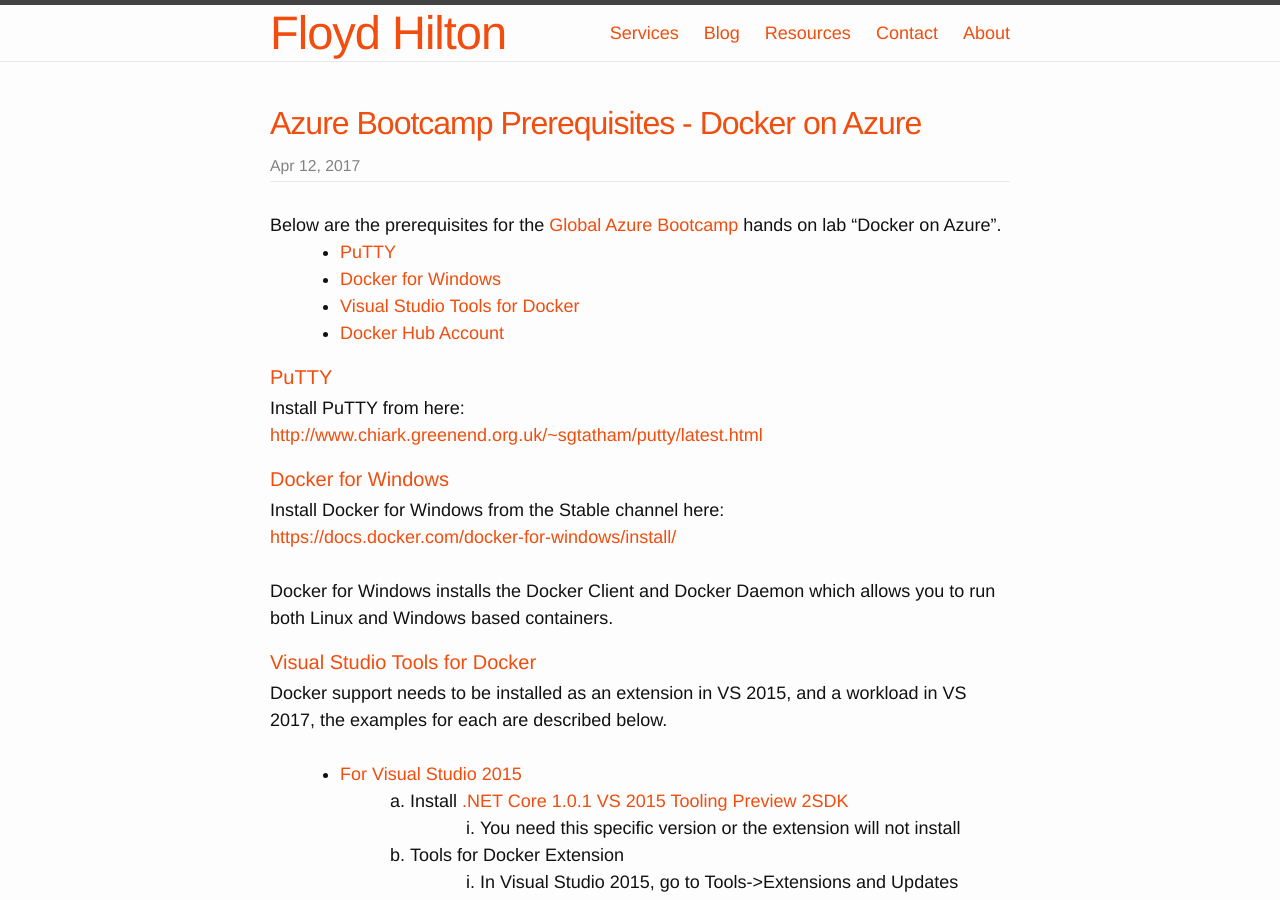
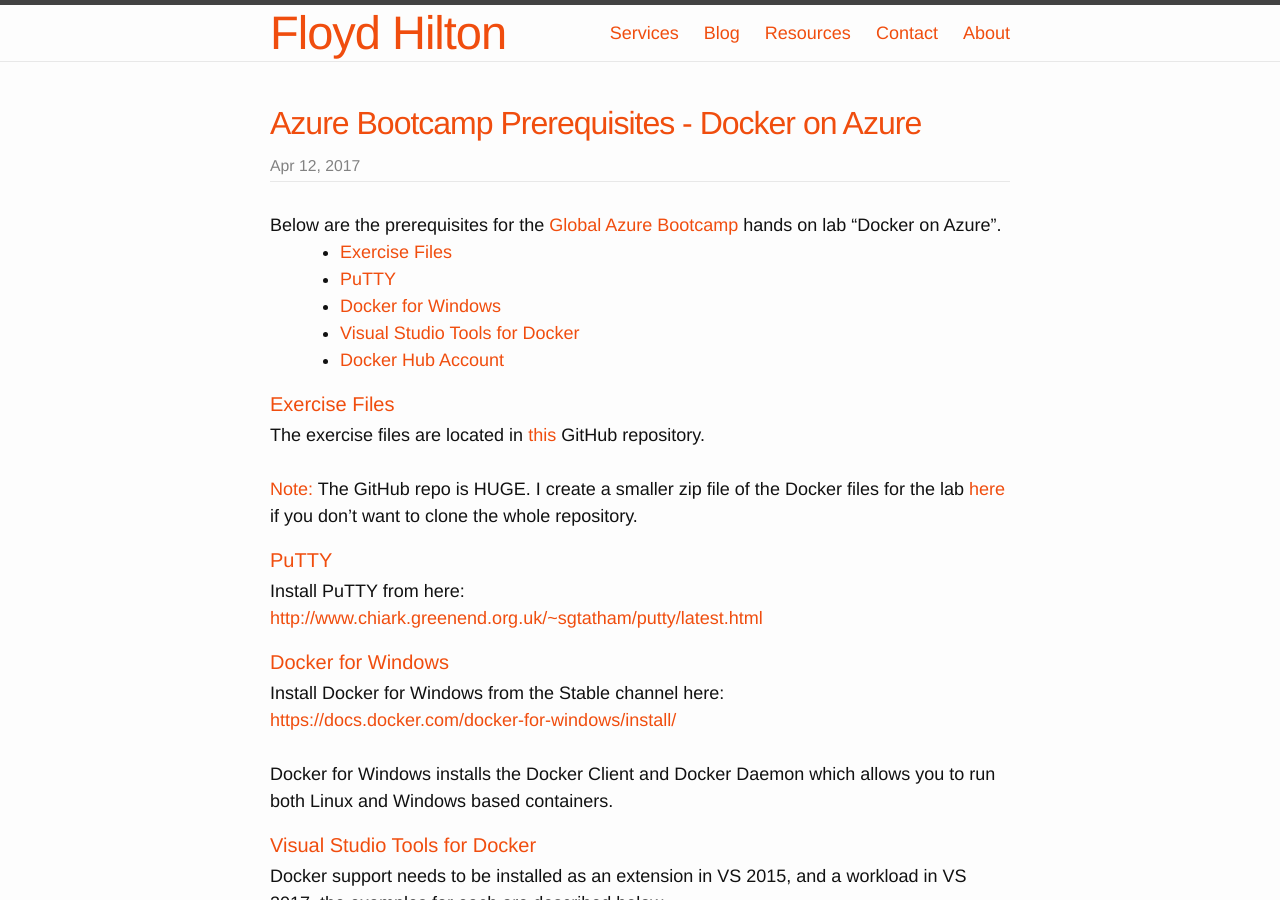
Before and after one commit to fhilton/fhilton.github.io, a Jekyll site: the page built from _posts/2017-04-12-Azure-Bootcamp-Prerequisites.md, in a window 1280 px wide and 900 px high. Built offline with Jekyll 4.4.1, drawn with Linux system fonts in a browser that asks for light colours; comment, search, counter and statistics services are not loaded.

Commit message:
Added section for exercise files.

```diff
--- a/_posts/2017-04-12-Azure-Bootcamp-Prerequisites.md
+++ b/_posts/2017-04-12-Azure-Bootcamp-Prerequisites.md
@@ -9,10 +9,19 @@
 
 Below are the prerequisites for the [Global Azure Bootcamp](https://www.meetup.com/CascoBayNUG/events/236227762/) hands on lab "Docker on Azure".
 <!--more-->
+
+- [Exercise Files](#exercise-files)
 - [PuTTY](#putty)
 - [Docker for Windows](#docker-for-windows)
 - [Visual Studio Tools for Docker](#visual-studio-tools-for-docker)
 - [Docker Hub Account](#docker-hub-account)
+
+#### Exercise Files
+
+The exercise files are located in [this](https://github.com/Microsoft/TechnicalCommunityContent/tree/master/Open%20Dev%20Framework/Docker/Session%202%20-%20Hands%20On) GitHub repository.
+<br>
+<br>
+<strong>Note:</strong> The GitHub repo is HUGE.  I create a smaller zip file of the Docker files for the lab [here](https://dl.dropboxusercontent.com/u/47903262/TechCommContent_Docker.zip) if you don't want to clone the whole repository.
 
 #### PuTTY
 Install PuTTY from here:<br> [http://www.chiark.greenend.org.uk/~sgtatham/putty/latest.html](http://www.chiark.greenend.org.uk/~sgtatham/putty/latest.html)
```
